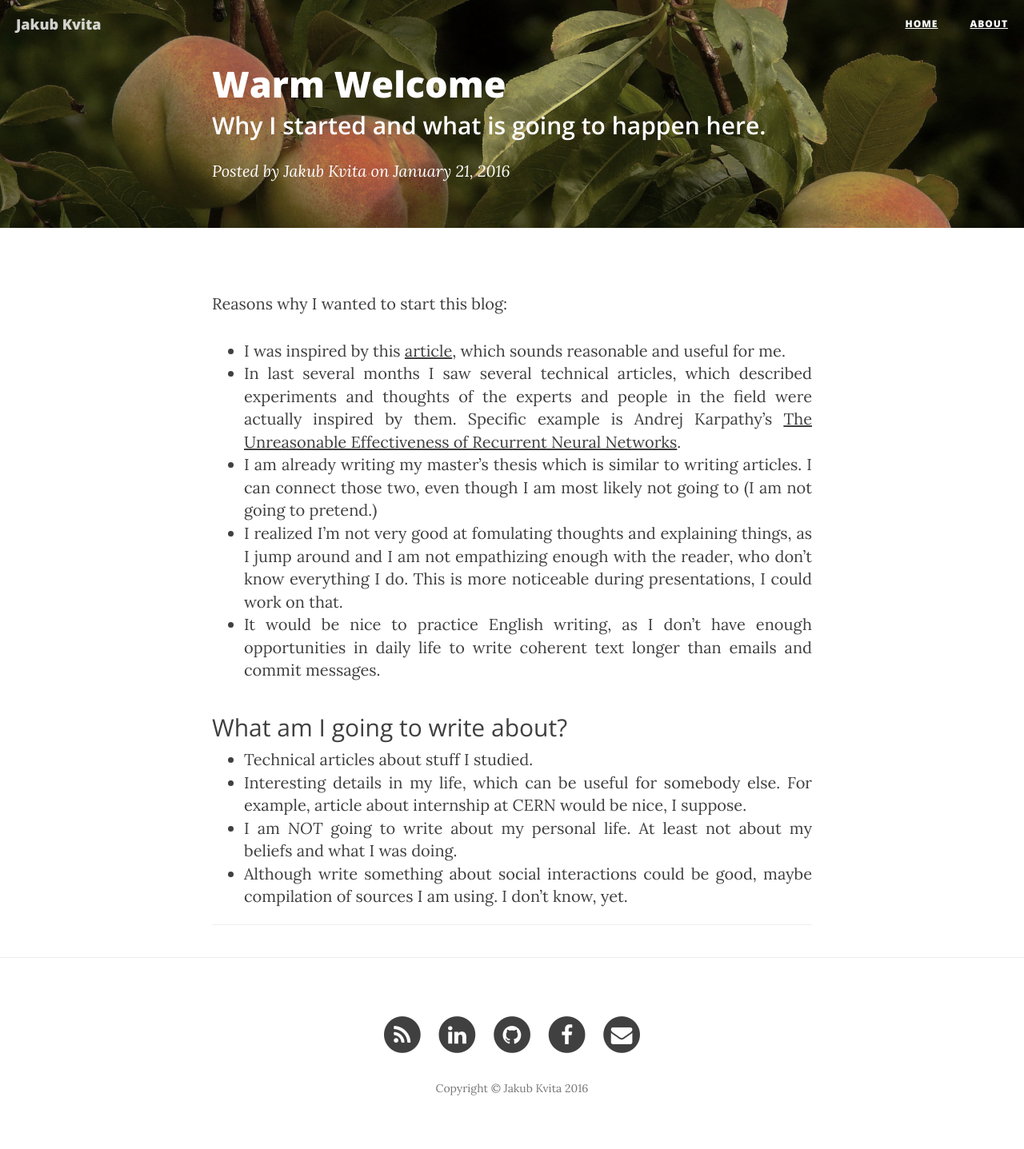
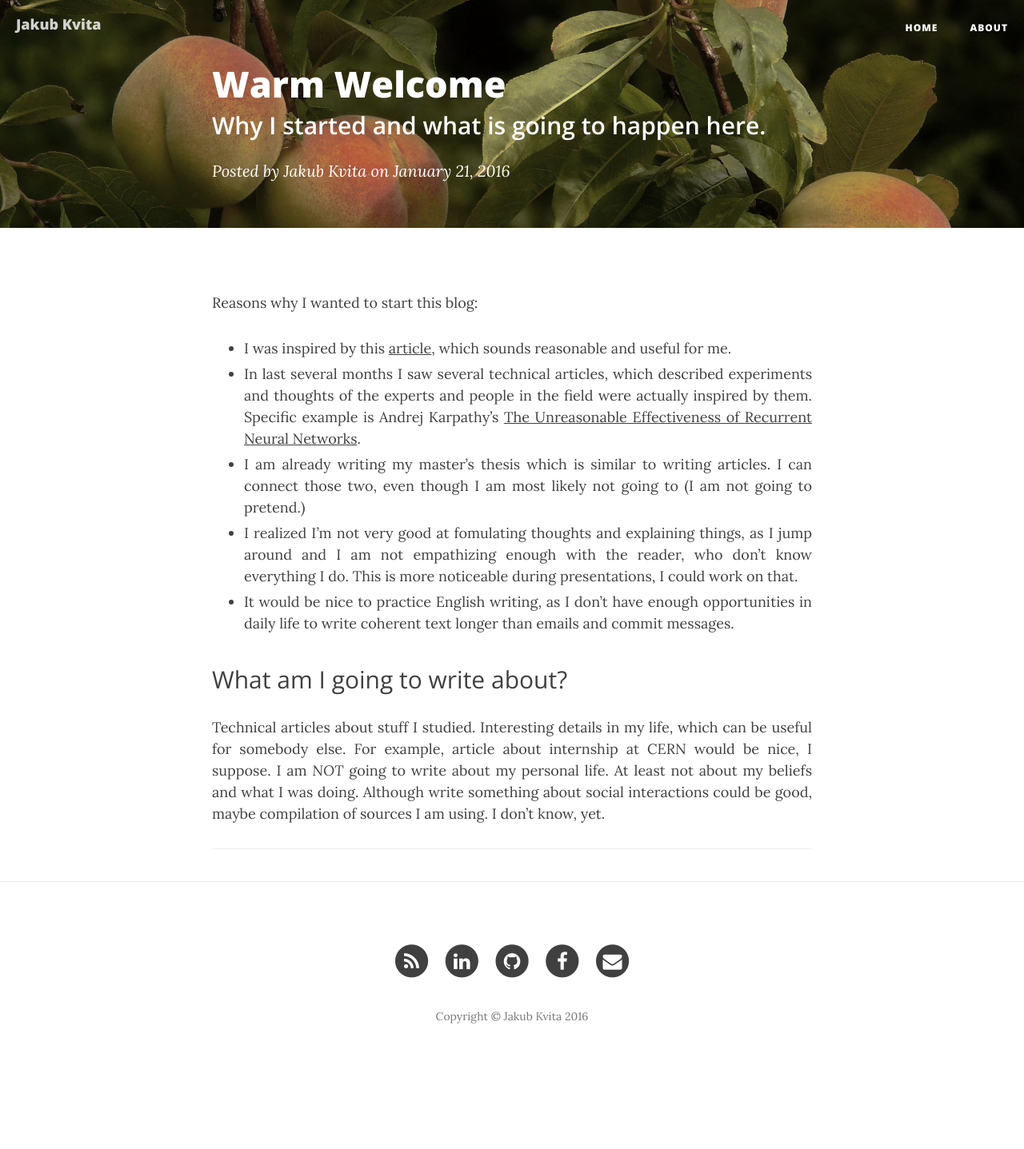
Before and after one commit to kvitajakub/kvitajakub.github.io, a Jekyll site: the page built from _posts/2016-01-21-warm-welcome.markdown, in a window 1280 px wide. Shown: the whole page at 80% size. Built offline with Jekyll 4.4.1, drawn with Linux system fonts in a browser that asks for light colours; nearby versions of some CDN libraries; comment, search, counter and statistics services are not loaded; after the commit the page ends 1347 px from its top, so only the background shows below that.

Commit message:
link fix, font size

```diff
--- a/_layouts/post.html
+++ b/_layouts/post.html
@@ -23,7 +23,7 @@
 <article>
     <div class="container">
         <div class="row">
-            <div class="col-lg-8 col-lg-offset-2 col-md-10 col-md-offset-2 text-justify">
+            <div class="col-lg-8 col-lg-offset-2 col-md-10 col-md-offset-1 text-justify">
 
 				{{ content }}
 
--- a/_posts/2016-01-21-warm-welcome.markdown
+++ b/_posts/2016-01-21-warm-welcome.markdown
@@ -19,7 +19,7 @@
 
 ## What am I going to write about?
 
-- Technical articles about stuff I studied.
-- Interesting details in my life, which can be useful for somebody else. For example, article about internship at CERN would be nice, I suppose.
-- I am *NOT* going to write about my personal life. At least not about my beliefs and what I was doing.
-- Although write something about social interactions could be good, maybe compilation of sources I am using. I don't know, yet.
+Technical articles about stuff I studied.
+Interesting details in my life, which can be useful for somebody else. For example, article about internship at CERN would be nice, I suppose.
+I am *NOT* going to write about my personal life. At least not about my beliefs and what I was doing.
+Although write something about social interactions could be good, maybe compilation of sources I am using. I don't know, yet.
--- a/css/clean-blog.css
+++ b/css/clean-blog.css
@@ -1,13 +1,17 @@
 body {
   font-family: 'Lora', 'Times New Roman', serif;
-  font-size: 20px;
+  font-size: 18px;
   color: #404040;
 }
 p {
   line-height: 1.5;
   margin: 30px 0;
 }
-a {
+li {
+  line-height: 1.5;
+  margin: 5px 0;
+}
+article a {
   text-decoration: underline;
 }
 h1,
```
